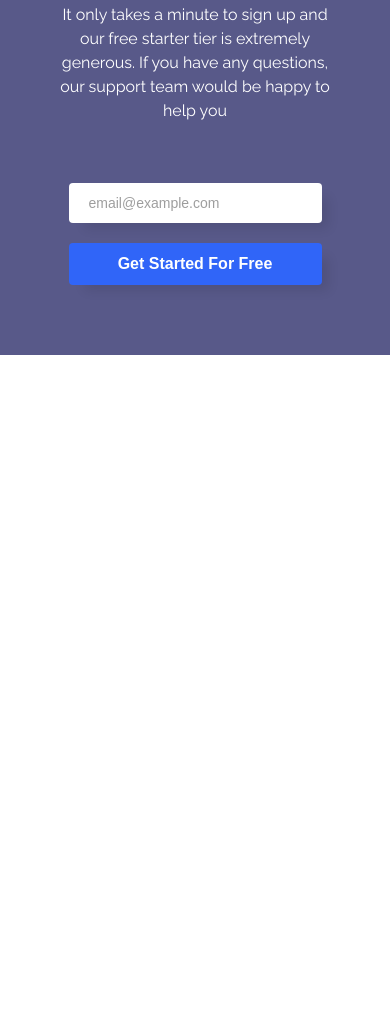
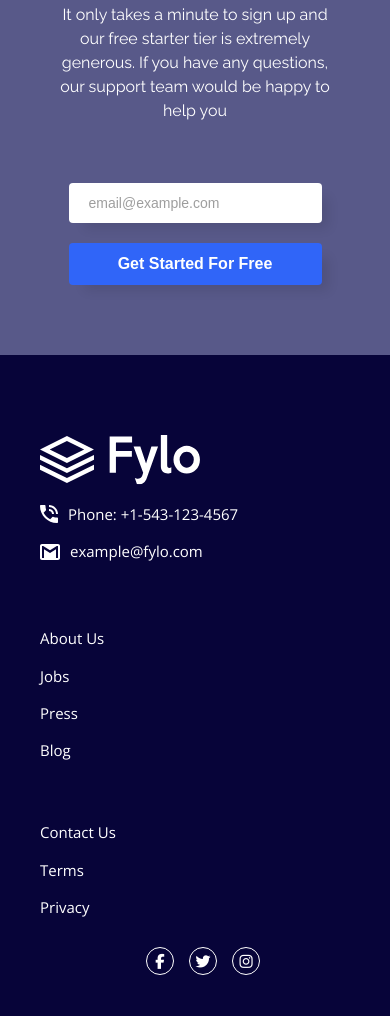
Before and after one commit to erentasci/fem-fylo-landing-page, a website: page index.html in a window 390 px wide. Shown: the part 2829-3845 px from the top of the page. Before the commit the page ends 3184 px from the top, so only its background shows below. Drawn offline with nearby package versions, Linux system fonts and the light colour scheme.

Commit message:
Completed footer section and responsive design

```diff
--- a/index.html
+++ b/index.html
@@ -105,5 +105,55 @@
         </div>
     </section>
 
+
+    <footer>
+        <section class="Footer">
+            <div class="container">
+
+                <div class="Footer__info">
+
+                    <img class="footer-logo"src="./images/logo-white.svg" alt="" srcset="">
+
+                    <div class="Footer__info__text">
+
+                        <div class="Footer__info__text__item">
+                            <img src="./images/icon-phone.svg" alt="">
+                            <span>Phone: +1-543-123-4567</span> <br>
+                        </div>
+                        <div class="Footer__info__text__item">
+                            <img src="./images/icon-email.svg" alt="">
+                            <span>example@fylo.com</span>
+                        </div>
+
+                    </div>
+
+                </div>
+                <div class="Footer__menu_item">
+                    <a href="">About Us</a>
+                    <a href="">Jobs</a>
+                    <a href="">Press</a>
+                    <a href="">Blog</a>
+                </div>
+                <div class="Footer__menu_item">
+                    <a href="">Contact Us</a>
+                    <a href="">Terms</a>
+                    <a href="">Privacy</a>
+                </div>
+                <div class="Footer__contact">
+                    <a class="circle" href="#">
+                        <i class="fab fa-facebook-f"></i>
+                    </a>
+                    <a class="circle" href="#">
+                        <i class="fab fa-twitter"></i>
+                    </a>
+                    <a class="circle" href="#">
+                        <i class="fab fa-instagram"></i>
+                    </a>
+                </div>
+
+            </div>
+        </section>
+    </footer>
+
 </body>
 </html>
--- /dev/null
+++ b/scss/global/footer.scss
@@ -0,0 +1,145 @@
+.Footer{
+    width: 100%;
+    height: 400px;
+    color: white;
+    background-color: $color-very-dark-blue;
+    font-size: 16px;
+
+    @include mq("desktop"){
+        font-size: 15px;
+    }
+
+    @include mq("tablet"){
+        height: auto;
+        width: 100vw;
+    }
+
+    a:hover{
+        text-decoration: underline;
+    }
+
+    .container{
+        display: flex;
+        flex-direction: row;
+        justify-content: space-between;
+        align-items: center;
+
+        @include mq("tablet"){
+            padding: 30px 20px;
+            height: auto;
+            flex-direction: column;
+        }
+    }
+
+    &__info{
+        min-height: 200px;
+        height: 350px;
+        width: 300px;
+        padding: 40px 10px;
+        display: flex;
+        flex-direction: column;
+        justify-content: flex-start;
+        align-items: baseline;
+
+        @include mq("tablet"){
+            padding: 20px;
+            align-self: flex-start;
+            align-items:flex-start;
+            height: auto;
+            width: 90vw;
+        }
+
+
+        .footer-logo{
+            width: 160px;
+            height: 50px;
+            margin-top: 30px;
+            color: white;
+            cursor: pointer;
+        }
+
+        &__text{
+
+
+
+            &__item{
+                display: flex;
+                align-items: center;
+                margin-top: 20px;
+                span{
+                    margin-left: 10px;
+                }
+
+            }
+        }
+    }
+    &__menu_item{
+        height: auto;
+        width: 200px;
+        display: flex;
+        flex-direction: column;
+        align-self: baseline;
+        padding: 150px 0 20px 20px;
+        margin-top: 30px;
+
+        @include mq("tablet"){
+            width: 90vw;
+            justify-content: center;
+            align-items: flex-start;
+            padding: 20px 20px;
+            margin-top: 5px;
+        }
+
+
+        a{
+            margin-top: 20px;
+        }
+
+    }
+    &__contact{
+        height: 50px;
+        width: 200px;
+        color: white;
+        display: flex;
+        flex-direction: row;
+        align-items: center;
+        margin-right: 30px;
+        align-self: baseline;
+
+        @include mq("desktop"){
+            margin-right: 0;
+        }
+
+        @include mq("tablet"){
+            width: 90vw;
+            justify-content: center;
+        }
+
+        a{
+            width: 28px;
+            height: 28px;
+            color: white;
+            border: 1px solid white;
+            border-radius: 50%;
+            margin-left: 15px;
+            display: flex;
+            justify-content: center;
+
+            &:hover{
+                text-decoration:none;
+            }
+
+            &:hover{
+                border-color: hsla(224, 73%, 76%, 0.758);
+                color: hsla(224, 73%, 76%, 0.758);
+            }
+
+            i{
+                margin-top: auto;
+                margin-bottom: auto;
+            }
+
+        }
+
+    }
+}
--- a/scss/main.scss
+++ b/scss/main.scss
@@ -5,6 +5,7 @@
 @import 'helper/formalize';
 @import 'helper/global';
 //
-@import 'global/header.scss';
+@import 'global/header';
+@import 'global/footer';
 //
 @import 'pages/index';
--- a/scss/pages/index.scss
+++ b/scss/pages/index.scss
@@ -131,6 +131,10 @@
                 cursor: pointer;
                 background-color: $color-bright-blue;
                 color: $color-light-grayish-blue;
+
+                &:hover{
+                    background-color: hsla(224, 93%, 58%, 0.758);
+                }
 
                 @include mq("tablet"){
                     width: 75vw;
@@ -486,7 +490,7 @@
               }
         }
         button{
-            min-width: 60%;
+            min-width: 47%;
             background-color:$color-bright-blue;
             color: white;
             font-size: 16px;
@@ -495,6 +499,9 @@
             border-radius: 4px;
             cursor: pointer;
             box-shadow: 11px 10px 12px -5px rgba(0,0,0,0.1);
+            &:hover{
+                background-color: hsla(224, 92%, 65%, 0.758);
+            }
 
             @include mq("tablet"){
                 width: 100%;
```
Also changed, not shown: css/main.css, images/logo-white.svg (added).
